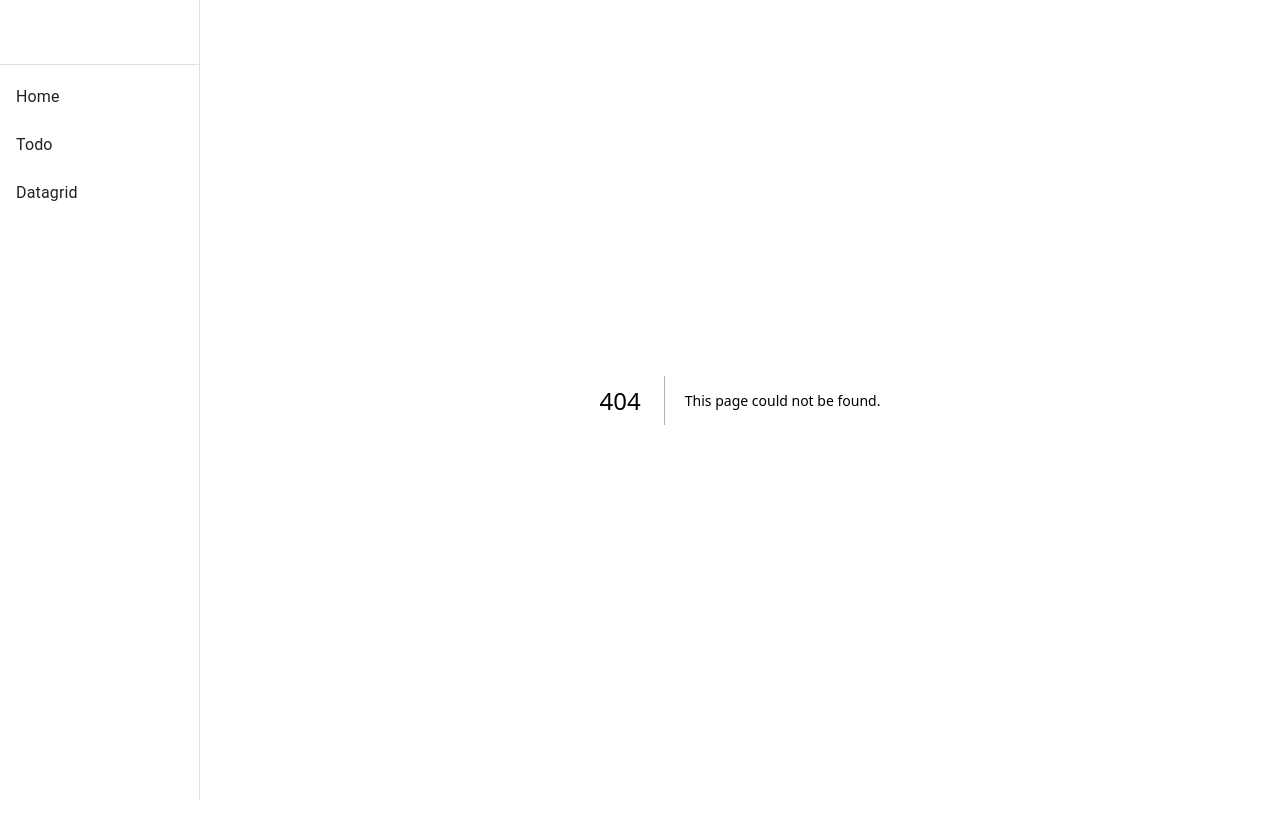
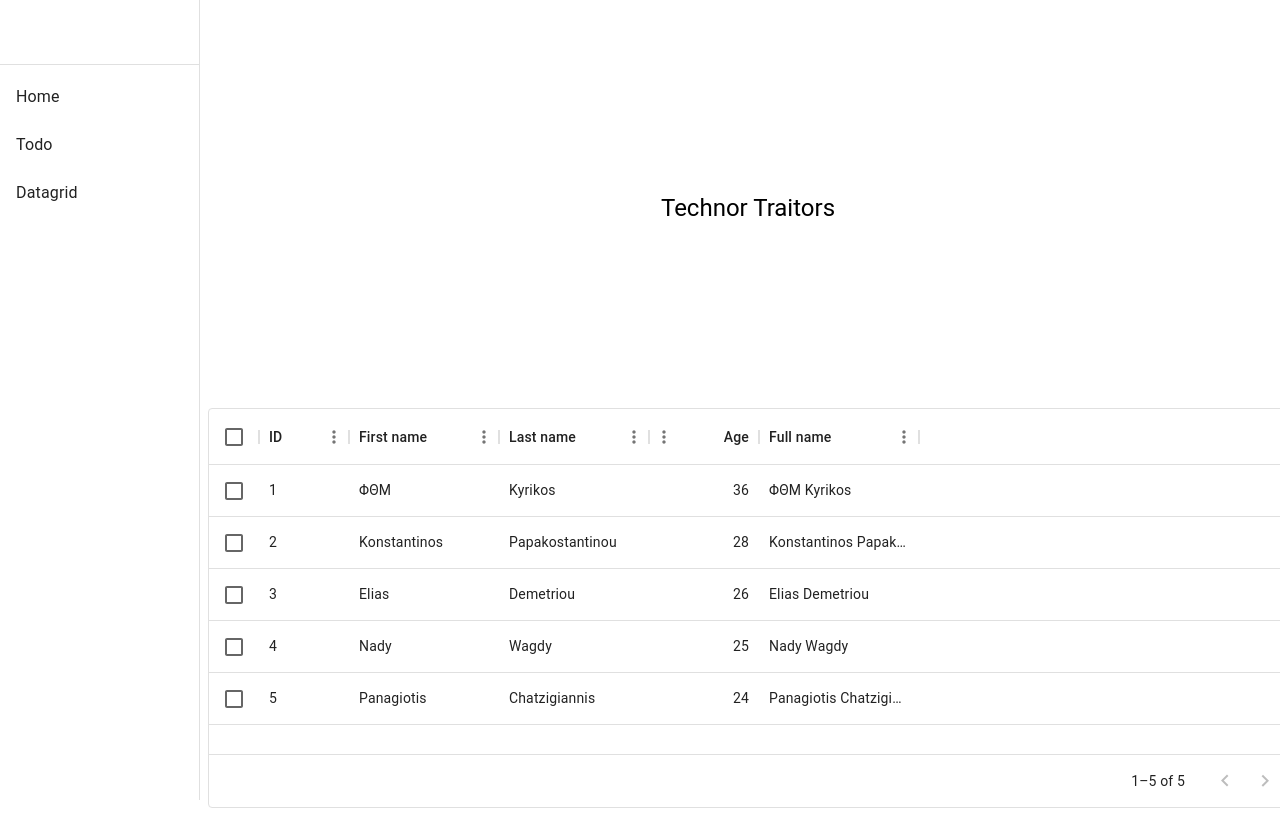
Before and after one commit to chatzijohn/todo-app-frontend, a Next.js app: page /datagrid in a window 1280 px wide. Before the commit this address had no page. Built offline with nearby package versions, Linux system fonts and the light colour scheme.

Commit message:
Refactored JavaScript components in TypeScript

```diff
--- a/app/components/TodoCounter.tsx
+++ b/app/components/TodoCounter.tsx
@@ -1,6 +1,6 @@
 import { Box, Typography } from "@mui/material"
 
-export default function TodoCounter({ todoArr}) {
+export default function TodoCounter() {
 
     const todoCompletedCount = todoArr.filter(todo => todo.completed == true).length
     const todoTotalCount = todoArr.length
--- a/app/components/TodoForm.tsx
+++ b/app/components/TodoForm.tsx
@@ -1,7 +1,7 @@
 import { TextField, Button, Box } from "@mui/material";
 import { useForm } from "react-hook-form"
 
-export default function TodoForm({setTodoArr, todoArr}) {
+export default function TodoForm() {
 
     const {
         register,
--- a/app/components/TodoList.tsx
+++ b/app/components/TodoList.tsx
@@ -10,7 +10,7 @@ import IconButton from '@mui/material/IconButton';
 import DeleteIcon from '@mui/icons-material/Delete';
 import { Box } from '@mui/material';
 
-export default function TodoList({setTodoArr, todoArr}) {
+export default function TodoList() {
 
     const deleteTodo = (id) => {
         const newTodoArr = todoArr.filter(todo => {return todo.id != id})
--- /dev/null
+++ b/app/datagrid/page.tsx
@@ -0,0 +1,76 @@
+'use client'
+import React from 'react'
+import { Box } from '@mui/material'
+import { DataGrid } from '@mui/x-data-grid';
+import TitleHeading from '@/app/components/TitleHeading'
+
+
+const columns = [
+    { field: 'id', headerName: 'ID', width: 90 },
+    {
+      field: 'firstName',
+      headerName: 'First name',
+      width: 150,
+      editable: true,
+    },
+    {
+      field: 'lastName',
+      headerName: 'Last name',
+      width: 150,
+      editable: true,
+    },
+    {
+      field: 'age',
+      headerName: 'Age',
+      type: 'number',
+      width: 110,
+      editable: true,
+    },
+    {
+      field: 'fullName',
+      headerName: 'Full name',
+      description: 'This column has a value getter and is not sortable.',
+      sortable: false,
+      width: 160,
+      valueGetter: (params) =>
+        `${params.row.firstName || ''} ${params.row.lastName || ''}`,
+    },
+]
+
+const rows = [
+    { id: 1, lastName: 'Kyrikos', firstName: 'ΦΘΜ', age: 36 },
+    { id: 2, lastName: 'Papakostantinou', firstName: 'Konstantinos', age: 28 },
+    { id: 3, lastName: 'Demetriou', firstName: 'Elias', age: 26 },
+    { id: 4, lastName: 'Wagdy', firstName: 'Nady', age: 25 },
+    { id: 5, lastName: 'Chatzigiannis', firstName: 'Panagiotis', age: 24 },
+]
+
+export default function DataGridPage() {
+
+    return(
+        <>
+            <TitleHeading title="Technor Traitors" height="50vh" subTitle={''}/>
+            <Box
+                sx = {{
+                  height: "50vh",
+                  flexGrow: 1,
+                }}
+            >
+                <DataGrid
+                    rows={rows}
+                    columns={columns}
+                    initialState={{
+                        pagination: {
+                          paginationModel: {
+                            pageSize: 5,
+                          },
+                        },
+                      }}
+                      pageSizeOptions={[5]}
+                      checkboxSelection
+                      disableRowSelectionOnClick
+                />
+            </Box>
+        </>
+    )
+}
--- a/package.json
+++ b/package.json
@@ -8,10 +8,12 @@
   "dependencies": {
     "@emotion/react": "^11.11.1",
     "@emotion/styled": "^11.11.0",
+    "@mui/icons-material": "^5.14.15",
     "@mui/material": "^5.14.15",
     "@mui/styled-engine": "^5.14.15",
     "@mui/styled-engine-sc": "^6.0.0-alpha.3",
     "@mui/system": "^5.14.15",
+    "@mui/x-data-grid": "^6.17.0",
     "@reduxjs/toolkit": "1.9.5",
     "next": "latest",
     "react": "18.2.0",
```
Also changed, not shown: app/todo/page.tsx (added, +26 -0 lines), 1 other file (tests, documents, lock files or other folders).
